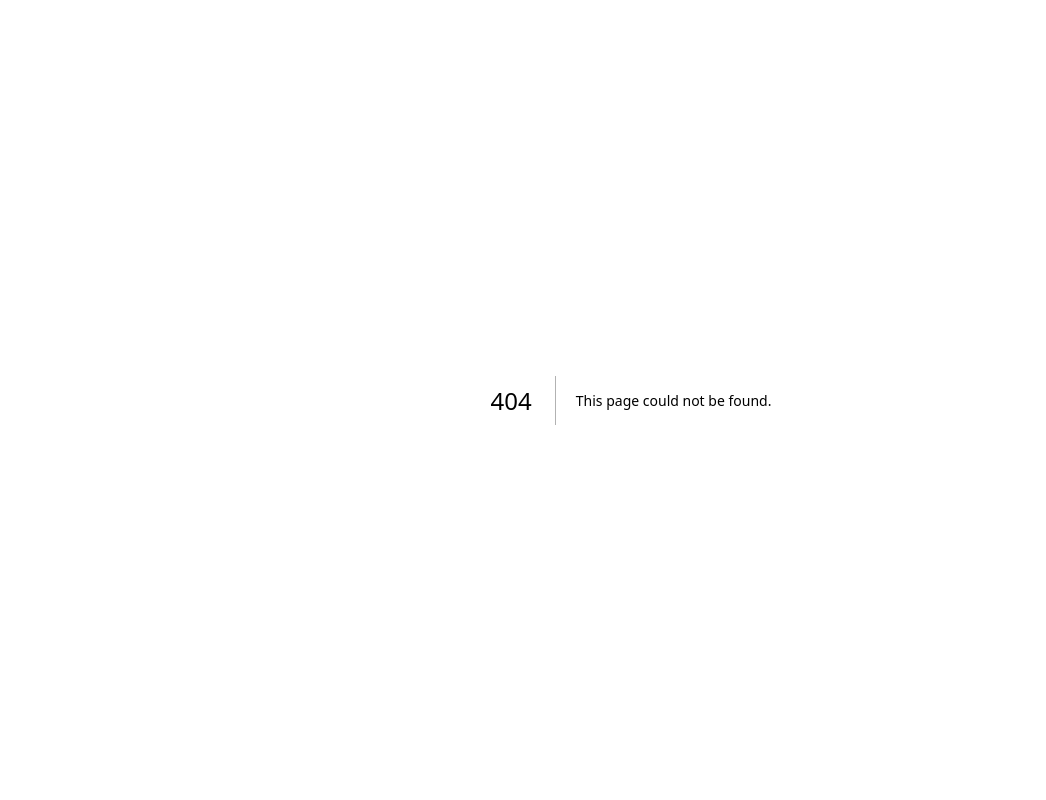
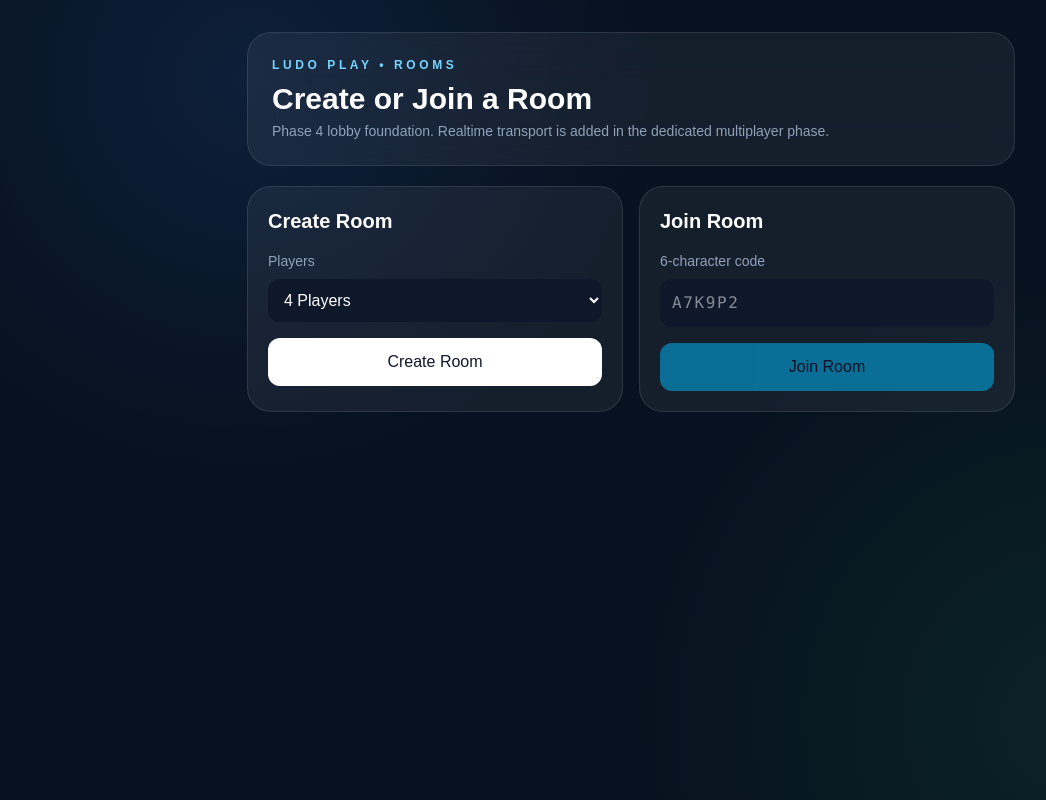
Before and after one commit to Shailendra76-sk/ludo, a Next.js app: page /rooms in a window 1280 px wide. Before the commit this address had no page. Shown: the whole page, without its empty margins (9-1055 px from the left). Built offline with nearby package versions, Linux system fonts and the light colour scheme.

Commit message:
Phase 4: add app/rooms/page.tsx

```diff
--- /dev/null
+++ b/app/rooms/page.tsx
@@ -0,0 +1,5 @@
+import RoomLobby from "@/components/room-lobby";
+
+export default function RoomsPage() {
+  return <RoomLobby />;
+}
```
